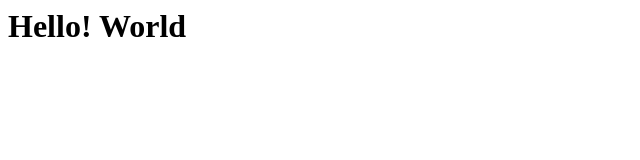
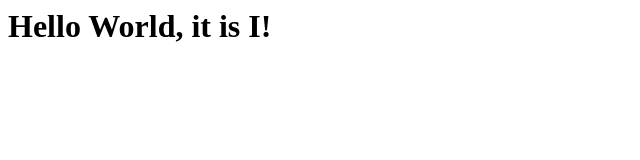
Before and after one commit to nicazulueta/first-form, a plain HTML site: page index.html in a window 1280 px wide. Shown: the whole page, without its empty margins (0-640 px from the left). Drawn offline with Linux system fonts and the light colour scheme.

Commit message:
Update index.html

```diff
--- a/index.html
+++ b/index.html
@@ -1,6 +1,6 @@
 <html>
   <body>
-    <h1>Hello! World
+    <h1>Hello World, it is I!
     </h1>
   </body>
 </html>
```
